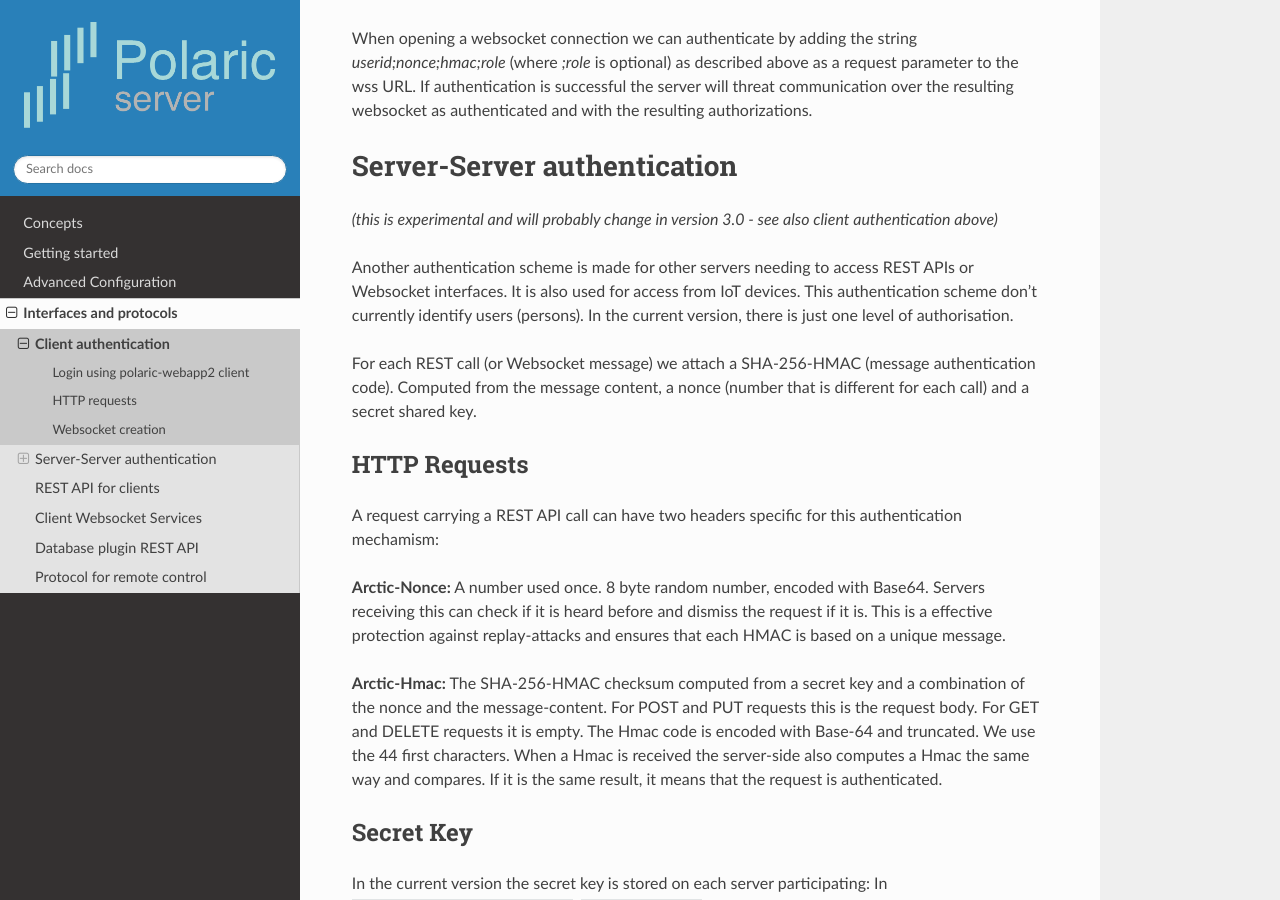
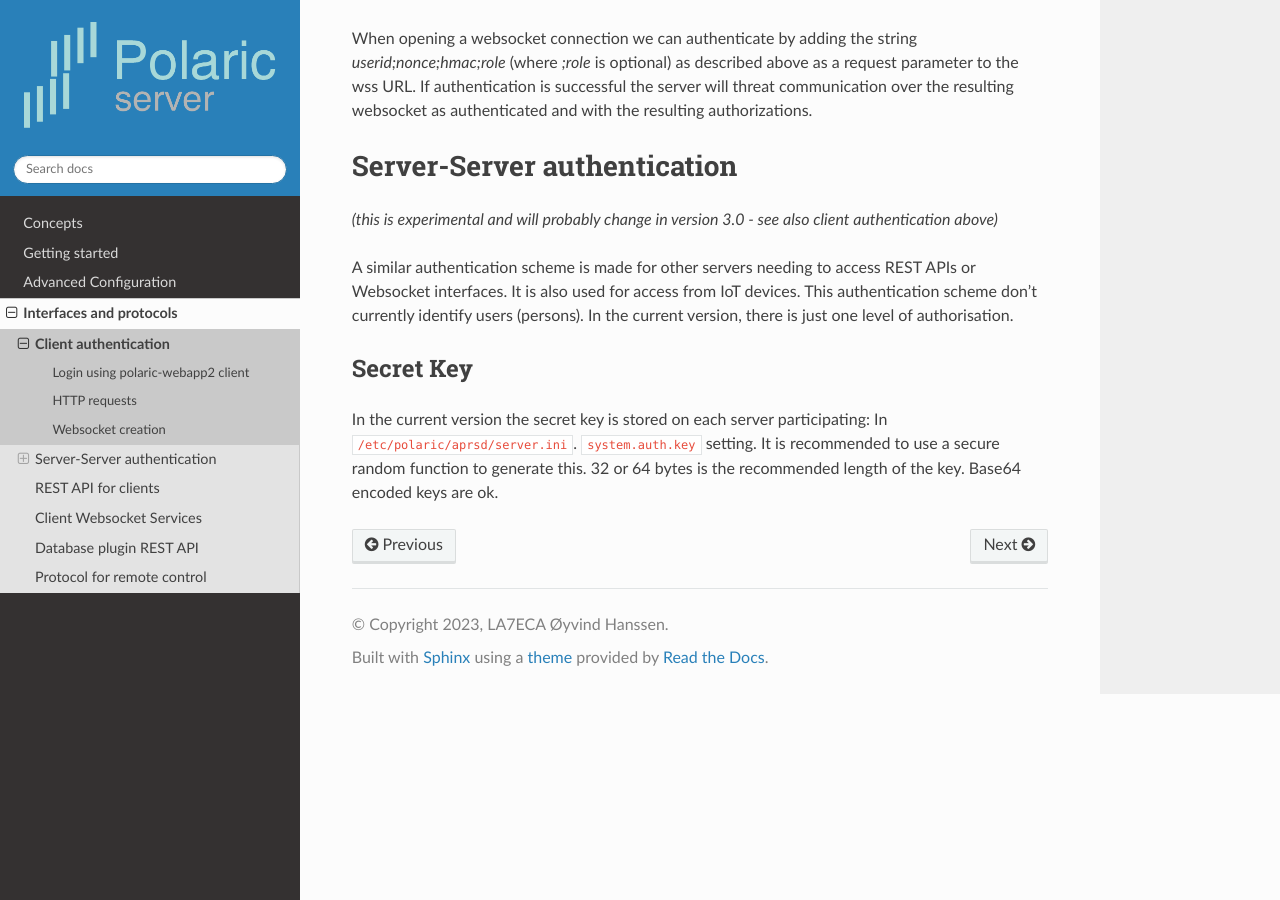
Before and after one commit to joakimsk/docs, a Sphinx documentation site: the page built from docs/clientauth.rst, in a window 1280 px wide and 900 px high, scrolled down 1730 px. Built offline with Sphinx 7.4.7 and the Read the Docs theme 2.0.0, drawn with Linux system fonts in a browser that asks for light colours.

Commit message:
Update clientauth.rst

```diff
--- a/docs/clientauth.rst
+++ b/docs/clientauth.rst
@@ -51,19 +51,7 @@ Server-Server authentication
 
 *(this is experimental and will probably change in version 3.0 - see also client authentication above)*
 
-Another authentication scheme is made for other servers needing to access REST APIs or Websocket interfaces. It is also used for access from IoT devices. This authentication scheme don't currently identify users (persons). In the current version, there is just one level of authorisation.
-
-For each REST call (or Websocket message) we attach a SHA-256-HMAC (message authentication code). Computed from the message content, a nonce (number that is different for each call) and a secret shared key.
-
-
-HTTP Requests
--------------
-
-A request carrying a REST API call can have two headers specific for this authentication mechamism:
-
-**Arctic-Nonce:** A number used once. 8 byte random number, encoded with Base64. Servers receiving this can check if it is heard before and dismiss the request if it is. This is a effective protection against replay-attacks and ensures that each HMAC is based on a unique message.
-
-**Arctic-Hmac:** The SHA-256-HMAC checksum computed from a secret key and a combination of the nonce and the message-content. For POST and PUT requests this is the request body. For GET and DELETE requests it is empty. The Hmac code is encoded with Base-64 and truncated. We use the 44 first characters. When a Hmac is received the server-side also computes a Hmac the same way and compares. If it is the same result, it means that the request is authenticated.
+A similar authentication scheme is made for other servers needing to access REST APIs or Websocket interfaces. It is also used for access from IoT devices. This authentication scheme don't currently identify users (persons). In the current version, there is just one level of authorisation.
 
 Secret Key
 ----------
```
